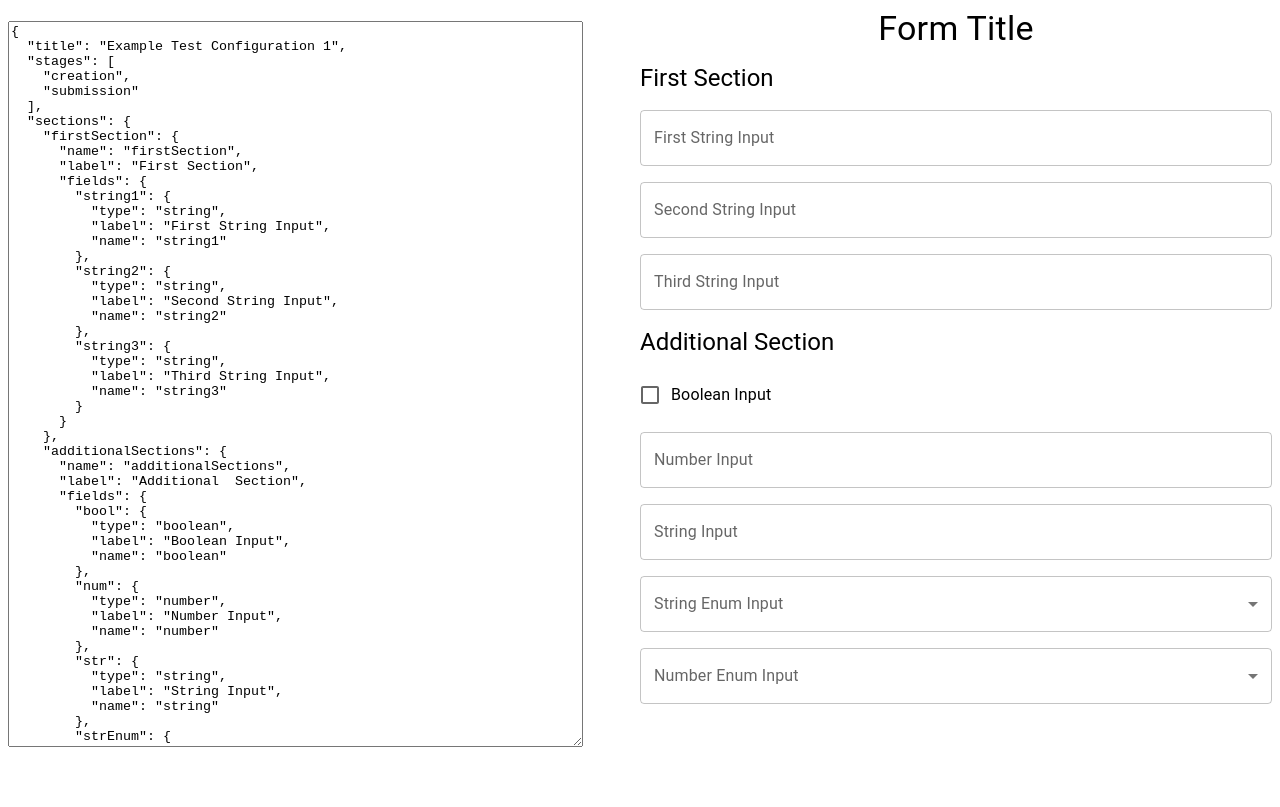
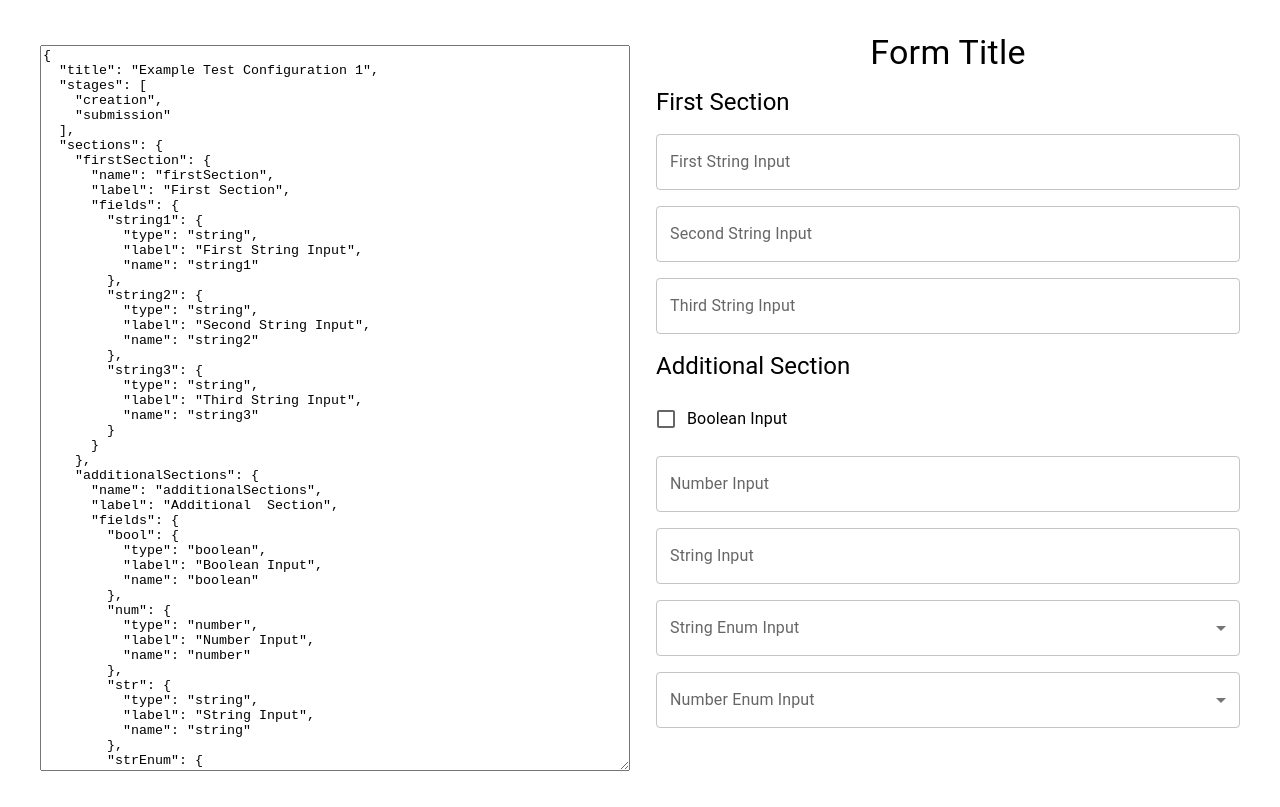
Before and after one commit to AndrewSmithDev/labnetik-test-prototype, a React (Vite) app in the folder proof-of-concept/client/: page / in a window 1280 px wide. Built offline with nearby package versions, Linux system fonts and the light colour scheme.

Commit message:
clean up css styling

```diff
--- a/proof-of-concept/client/src/config-editor/config-editor.tsx
+++ b/proof-of-concept/client/src/config-editor/config-editor.tsx
@@ -27,7 +27,7 @@ export const ConfigEditor = ({ config, setConfig }: ConfigEditorProps) => {
       <pre>
         <code style={{ color: "red" }}>{error}</code>
       </pre>
-      <textarea style={{ width: "90%", height: "90vh" }} onBlur={handleUpdate}>
+      <textarea style={{ width: "100%", height: "90vh" }} onBlur={handleUpdate}>
         {JSON.stringify(config, null, 2)}
       </textarea>
     </div>
--- a/proof-of-concept/client/src/wrapper/wrapper.tsx
+++ b/proof-of-concept/client/src/wrapper/wrapper.tsx
@@ -6,7 +6,7 @@ import { FormGenerator } from "../form";
 export const Wrapper = () => {
   const [config, setConfig] = useState(exampleConfig1);
   return (
-    <div style={{ display: "flex" }}>
+    <div style={{ display: "flex", gap: 32, margin: 32 }}>
       <ConfigEditor config={config} setConfig={setConfig} />
       <FormGenerator config={config} />
     </div>
```
